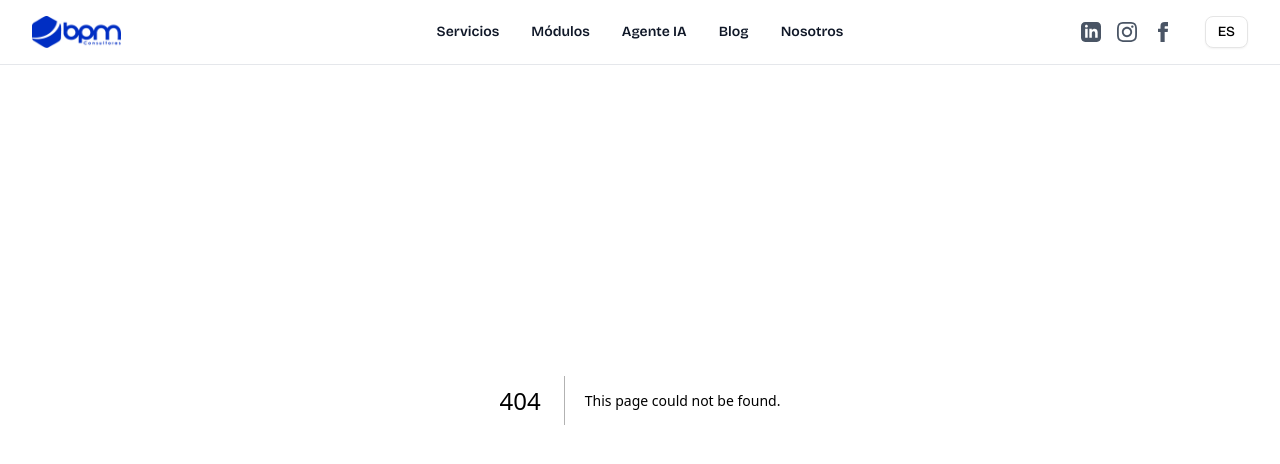
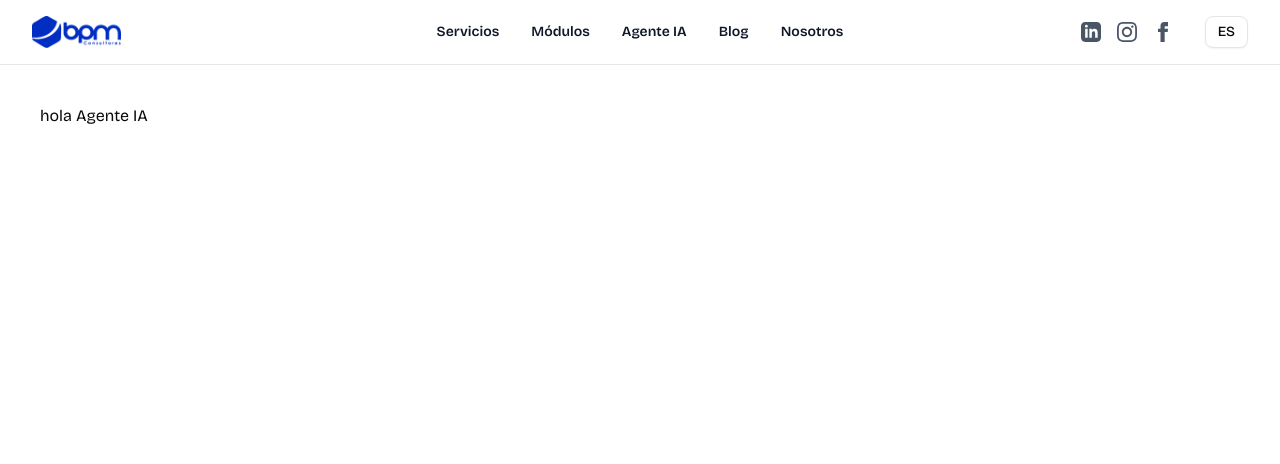
Before and after one commit to HenryDiAmped/bpmconsultores, a Next.js app: page /agente-ia in a window 1280 px wide. Before the commit this address had no page. Shown: the top 464 px of the page. Built offline with nearby package versions, Linux system fonts and the light colour scheme.

Commit message:
Arrenglando Seccion

```diff
--- /dev/null
+++ b/app/agente-ia/page.tsx
@@ -0,0 +1,13 @@
+'use client';
+
+import { useTranslation } from 'react-i18next';
+
+export default function AgenteIaPage() {
+  const { t } = useTranslation();
+
+  return (
+    <main style={{ padding: 40 }}>
+      <h1>hola Agente IA</h1>
+    </main>
+  )
+}
--- a/app/layout.tsx
+++ b/app/layout.tsx
@@ -22,8 +22,9 @@ export default function RootLayout({
       >
         <I18nProvider>
           <Header />
-
-          {children}
+          <div className="min-h-screen pt-16">
+            {children}
+          </div>
         </I18nProvider>
       </body>
     </html>
--- /dev/null
+++ b/app/modulos/page.tsx
@@ -0,0 +1,13 @@
+'use client';
+
+import { useTranslation } from 'react-i18next';
+
+export default function ModulosPage() {
+  const { t } = useTranslation();
+
+  return (
+    <main style={{ padding: 40 }}>
+      <h1>hola modulos</h1>
+    </main>
+  )
+}
--- a/app/page.tsx
+++ b/app/page.tsx
@@ -5,7 +5,7 @@ export default function Home() {
   return (
     <main>
       <HeroSection />
-      <ImpactSection></ImpactSection>
+      <ImpactSection />
     </main>
   );
 }
--- a/components/impact-section/index.tsx
+++ b/components/impact-section/index.tsx
@@ -26,7 +26,7 @@ export default function ImpactSection() {
     // Se usa un color de fondo genérico. Si en Figma tiene un gris muy clarito,
     // podrías usar bg-slate-50 o bg-zinc-50 en lugar de bg-background.
     <section className="w-full py-16 md:py-24 bg-background">
-      <div className="container mx-auto px-4 md:px-6">
+      <div className="w-full max-w-[1020px] mx-auto px-4 md:px-6">
 
         {/* Título Principal */}
         <h2 className="text-3xl md:text-4xl lg:text-5xl font-medium tracking-tight text-center mb-16 md:mb-24 text-foreground">
```
